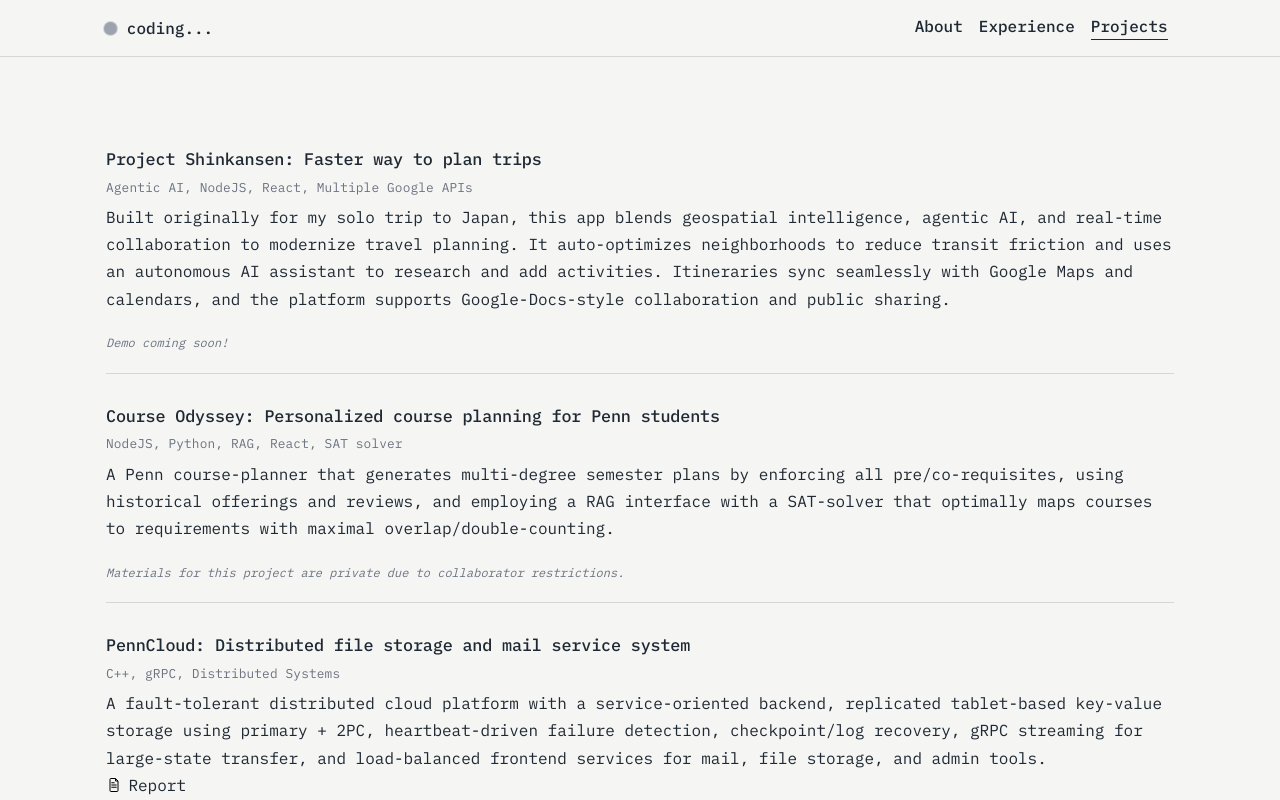
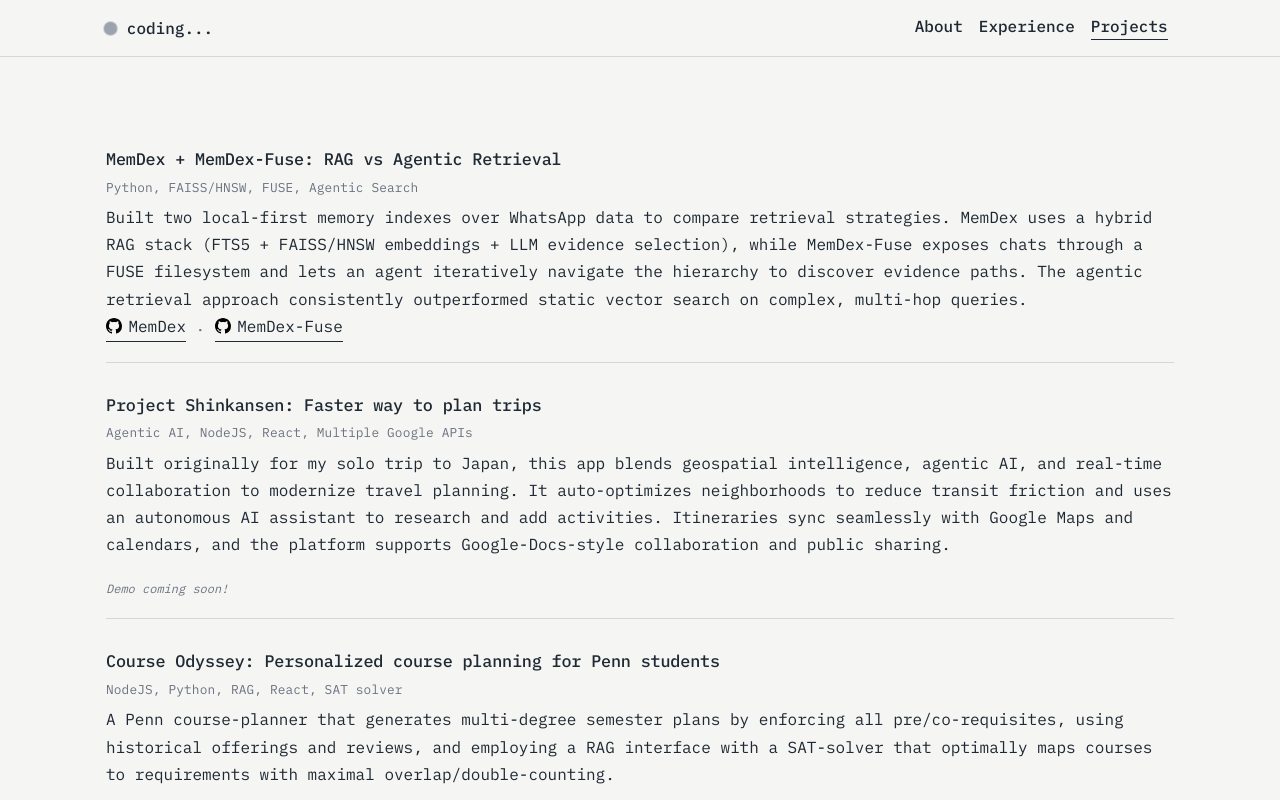
Before and after one commit to rohanv0-1/personal-website, a React (Vite) app: page /projects in a window 1280 px wide. Shown: the top 800 px of the page. Built offline with nearby package versions, Linux system fonts and the light colour scheme.

Commit message:
Add Memdex and Memdex-Fuse project summary

```diff
--- a/src/data/siteData.js
+++ b/src/data/siteData.js
@@ -51,6 +51,21 @@ Lately, I’ve been diving deeper into robotics, AI infrastructure, and the cons
 export const posts = [];
 
 export const projects = [
+  {
+    title: "MemDex + MemDex-Fuse: RAG vs Agentic Retrieval",
+    description:
+      "Built two local-first memory indexes over WhatsApp data to compare retrieval strategies. MemDex uses a hybrid RAG stack (FTS5 + FAISS/HNSW embeddings + LLM evidence selection), while MemDex-Fuse exposes chats through a FUSE filesystem and lets an agent iteratively navigate the hierarchy to discover evidence paths. The agentic retrieval approach consistently outperformed static vector search on complex, multi-hop queries.",
+    tech: ["Python", "FAISS/HNSW", "FUSE", "Agentic Search"],
+    github: [
+      { href: "https://github.com/rohanv0-1/memdex", label: "MemDex" },
+      {
+        href: "https://github.com/rohanv0-1/memdex-fuse",
+        label: "MemDex-Fuse",
+      },
+    ],
+    pdf: "",
+    demo: "",
+  },
   {
     title: "Project Shinkansen: Faster way to plan trips",
     description:
--- a/src/pages/Projects.jsx
+++ b/src/pages/Projects.jsx
@@ -11,15 +11,28 @@ export default function Projects() {
     const entries = projects
       .map((project) => {
         const links = [];
-        const hasGithub = Boolean(project.github);
+        const githubLinks = Array.isArray(project.github)
+          ? project.github
+              .map((entry) =>
+                typeof entry === "string"
+                  ? { href: entry, label: "GitHub" }
+                  : { href: entry?.href, label: entry?.label || "GitHub" }
+              )
+              .filter((entry) => Boolean(entry.href))
+          : project.github
+          ? [{ href: project.github, label: "GitHub" }]
+          : [];
+        const hasGithub = githubLinks.length > 0;
         const hasPdf = Boolean(project.pdf);
         const hasDemo = Boolean(project.demo);
         const hasLinks = hasGithub || hasPdf || hasDemo;
 
         if (hasGithub) {
-          links.push(
-            `<a href="${project.github}" target="_blank" rel="noreferrer" class="icon-link"><img src="${githubIconUrl}" alt="GitHub" class="icon-inline" /><span>GitHub</span></a>`
-          );
+          githubLinks.forEach((entry) => {
+            links.push(
+              `<a href="${entry.href}" target="_blank" rel="noreferrer" class="icon-link"><img src="${githubIconUrl}" alt="GitHub" class="icon-inline" /><span>${entry.label}</span></a>`
+            );
+          });
         }
 
         if (hasPdf) {
```
